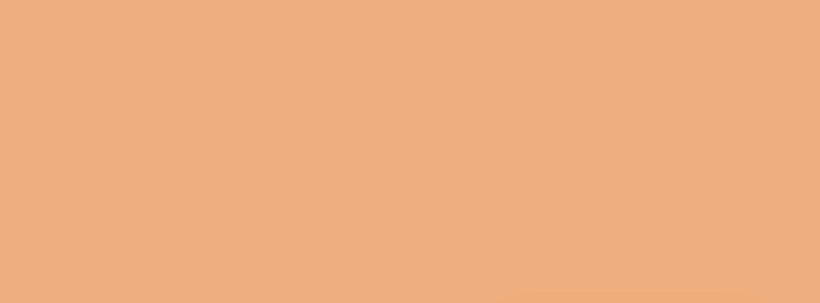
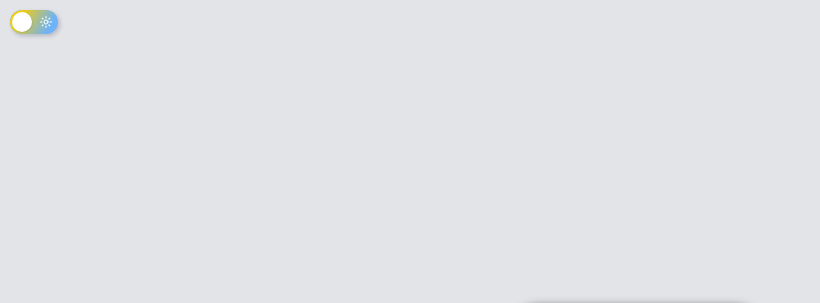
Before and after one commit to Mahmoud-walid/Matrix-Solver, a website with bundled scripts: page index.htm in a window 1280 px wide. Shown: the top 303 px of the page, without its empty margins (0-820 px from the left). Built offline with nearby package versions, Linux system fonts and the light colour scheme.

Commit message:
add dark mode button

```diff
--- a/index.htm
+++ b/index.htm
@@ -6,6 +6,7 @@
   <meta name="viewport" content="width=device-width, initial-scale=1.0" />
   <title>matrixSolver</title>
   <link rel="stylesheet" href="./src/css/style.css" />
+  <link rel="stylesheet" href="./src/css/darkButton.css">
   <script type="module" src="./src/js/controller.js"></script>
 </head>
 
--- /dev/null
+++ b/src/css/darkButton.css
@@ -0,0 +1,173 @@
+:root {
+    --hue: 223;
+    --bg: hsl(var(--hue), 10%, 90%);
+    --fg: hsl(var(--hue), 10%, 10%);
+    --primary: hsl(var(--hue), 90%, 50%);
+    --trans-dur: 0.3s;
+    --trans-timing: cubic-bezier(0.76, 0.05, 0.24, 0.95);
+    --trans-timing-in: cubic-bezier(0.76, 0.05, 0.86, 0.06);
+    --trans-timing-out: cubic-bezier(0.05, 0.76, 0.06, 0.86);
+}
+
+body,
+input {
+    color: var(--fg);
+    font: 1em/1.5 sans-serif;
+}
+
+body {
+    background-color: var(--bg);
+    transition:
+        background-color var(--trans-dur),
+        color var(--trans-dur);
+}
+
+body:has(.switch__input:checked) {
+    background-color: var(--fg);
+    color: var(--bg);
+}
+
+.App {
+    background-color: var(--fg);
+    color: var(--bg);
+    transition:
+        background-color var(--trans-dur),
+        color var(--trans-dur),
+        box-shadow var(--trans-dur);
+    box-shadow: -3px 3px 10px 2px rgb(81, 81, 81);
+}
+
+body:has(.switch__input:checked) .App {
+    background-color: var(--bg);
+    color: var(--fg);
+    box-shadow: -3px 3px 10px 2px rgb(174, 174, 174);
+}
+
+.switch {
+    margin: 10px;
+    position: relative;
+    display: table-caption;
+}
+
+.switch__icon {
+    position: absolute;
+    top: 0.375em;
+    right: 0.375em;
+    width: 0.75em;
+    height: 0.75em;
+    transition:
+        opacity calc(var(--trans-dur) / 2),
+        transform calc(var(--trans-dur) / 2);
+}
+
+.switch__icon polyline {
+    transition: stroke-dashoffset calc(var(--trans-dur) / 2);
+}
+
+.switch__icon--light,
+.switch__icon--light polyline {
+    transition-delay: calc(var(--trans-dur) / 2);
+    transition-timing-function: var(--trans-timing-out);
+}
+
+.switch__icon--dark {
+    opacity: 0;
+    transform: translateX(-0.75em) rotate(30deg) scale(0.75);
+    transition-timing-function: var(--trans-timing-in);
+}
+
+.switch__input {
+    background-color: hsl(210, 90%, 70%);
+    border-radius: 0.75em;
+    box-shadow:
+        0 0 0 0.125em hsla(var(--hue), 90%, 50%, 0),
+        0.125em 0.125em 0.25em hsla(var(--hue), 90%, 10%, 0.2);
+    outline: transparent;
+    position: relative;
+    width: 3em;
+    height: 1.5em;
+    -webkit-appearance: none;
+    appearance: none;
+    -webkit-tap-highlight-color: transparent;
+    transition:
+        background-color var(--trans-dur) var(--trans-timing),
+        box-shadow 0.15s linear;
+}
+
+.switch__input:focus-visible {
+    box-shadow:
+        0 0 0 0.125em hsl(var(--hue), 90%, 50%),
+        0.125em 0.125em 0.25em hsla(var(--hue), 90%, 10%, 0.2);
+}
+
+.switch__input:before,
+.switch__input:after {
+    content: "";
+    display: block;
+    position: absolute;
+}
+
+.switch__input:before {
+    background-color: hsl(50, 90%, 50%);
+    border-radius: inherit;
+    mask-image: linear-gradient(120deg, hsl(0, 0%, 0%) 20%, hsla(0, 0%, 0%, 0) 80%);
+    -webkit-mask-image: linear-gradient(120deg, hsl(0, 0%, 0%) 20%, hsla(0, 0%, 0%, 0) 80%);
+    inset: 0;
+    transition: background-color var(--trans-dur) var(--trans-timing);
+}
+
+.switch__input:after {
+    background-color: hsl(0, 0%, 100%);
+    border-radius: 50%;
+    box-shadow: 0.05em 0.05em 0.05em hsla(var(--hue), 90%, 10%, 0.1);
+    top: 0.125em;
+    left: 0.125em;
+    width: 1.25em;
+    height: 1.25em;
+    transition:
+        background-color var(--trans-dur) var(--trans-timing),
+        transform var(--trans-dur) var(--trans-timing);
+    z-index: 1;
+}
+
+.switch__input:checked {
+    background-color: h1l(190, 10%, 40%);
+}
+
+.switch__input:checked:before {
+    background-color: hsl(220, 90%, 40%);
+}
+
+.switch__input:checked:after {
+    background-color: hsl(0, 0%, 0%);
+    transform: translateX(1.5em);
+}
+
+.switch__input:checked~.switch__icon--light,
+.switch__input:checked~.switch__icon--light polyline {
+    transition-delay: 0s;
+    transition-timing-function: var(--trans-timing-in);
+}
+
+.switch__input:checked~.switch__icon--light {
+    opacity: 0;
+    transform: translateX(-0.75em) rotate(-30deg) scale(0.75);
+}
+
+.switch__input:checked~.switch__icon--light polyline {
+    stroke-dashoffset: 1.5;
+}
+
+.switch__input:checked~.switch__icon--dark {
+    opacity: 1;
+    transform: translateX(-1.5em);
+    transition-delay: calc(var(--trans-dur) / 2);
+    transition-timing-function: var(--trans-timing-out);
+}
+
+.switch__sr {
+    overflow: hidden;
+    position: absolute;
+    width: 1px;
+    height: 1px;
+}
--- a/src/css/style.css
+++ b/src/css/style.css
@@ -5,7 +5,6 @@
 }
 
 body {
-    background-color: rgb(239, 174, 125);
     position: relative;
     height: 100vh;
 }
@@ -19,13 +18,11 @@ h1 {
 }
 
 input[type="text"] {
-    background-color: wheat;
+    background-color: rgb(234, 234, 234);
 }
 
 .App {
-    background-color: rgb(208, 139, 105);
     border-radius: 10%;
-    box-shadow: -10px 20px 30px 5px rgb(255, 158, 84);
     position: absolute;
     transform: translate(-50%, -50%);
     top: 50%;
--- a/src/js/controller.js
+++ b/src/js/controller.js
@@ -4,6 +4,7 @@ import view from "./view/view.js";
 import { NUM_ROWS } from "./config.js";
 
 const init = function () {
+  view.darkButtonInsert()
   model.generateMarkupInputs(2, 4);
   model.addElementsToMatrix();
   view.userInputsHandler();
--- a/src/js/helpers.js
+++ b/src/js/helpers.js
@@ -1,3 +1,4 @@
+export const app = document.querySelector(".App");
 export const userInputsUl = document.querySelector(".App .userInputs ul");
 export const numMatInputs = document.querySelector(".inputNumRows");
 export const numMatInputsCols = document.querySelector(".inputNumCols");
--- /dev/null
+++ b/src/js/view/darkButtonView.js
@@ -0,0 +1,89 @@
+{
+  /* <label class="switch">
+    <input class="switch__input" type="checkbox" role="switch">
+    <svg class="switch__icon switch__icon--light" viewBox="0 0 12 12" width="12px" height="12px" aria-hidden="true">
+        <g fill="none" stroke="#fff" stroke-width="1" stroke-linecap="round">
+            <circle cx="6" cy="6" r="2" />
+            <g stroke-dasharray="1.5 1.5">
+                <polyline points="6 10,6 11.5" transform="rotate(0,6,6)" />
+                <polyline points="6 10,6 11.5" transform="rotate(45,6,6)" />
+                <polyline points="6 10,6 11.5" transform="rotate(90,6,6)" />
+                <polyline points="6 10,6 11.5" transform="rotate(135,6,6)" />
+                <polyline points="6 10,6 11.5" transform="rotate(180,6,6)" />
+                <polyline points="6 10,6 11.5" transform="rotate(225,6,6)" />
+                <polyline points="6 10,6 11.5" transform="rotate(270,6,6)" />
+                <polyline points="6 10,6 11.5" transform="rotate(315,6,6)" />
+            </g>
+        </g>
+    </svg>
+    <svg class="switch__icon switch__icon--dark" viewBox="0 0 12 12" width="12px" height="12px" aria-hidden="true">
+        <g fill="none" stroke="#fff" stroke-width="1" stroke-linejoin="round" transform="rotate(-45,6,6)">
+            <path d="m9,10c-2.209,0-4-1.791-4-4s1.791-4,4-4c.304,0,.598.041.883.105-.995-.992-2.367-1.605-3.883-1.605C2.962.5.5,2.962.5,6s2.462,5.5,5.5,5.5c1.516,0,2.888-.613,3.883-1.605-.285.064-.578.105-.883.105Z"/>
+        </g>
+    </svg>
+    <span class="switch__sr">Dark Mode</span>
+</label> */
+}
+
+
+
+const switchContainer = document.createElement("label");
+switchContainer.classList.add("switch");
+
+const switchInput = document.createElement("input");
+switchInput.classList.add("switch__input");
+switchInput.setAttribute("type", "checkbox");
+switchInput.setAttribute("role", "switch");
+
+const lightModeIcon = document.createElementNS(
+  "http://www.w3.org/2000/svg",
+  "svg"
+);
+lightModeIcon.classList.add("switch__icon", "switch__icon--light");
+lightModeIcon.setAttribute("viewBox", "0 0 12 12");
+lightModeIcon.setAttribute("width", "12px");
+lightModeIcon.setAttribute("height", "12px");
+lightModeIcon.setAttribute("aria-hidden", "true");
+
+lightModeIcon.innerHTML = `
+    <g fill="none" stroke="#fff" stroke-width="1" stroke-linecap="round">
+        <circle cx="6" cy="6" r="2" />
+        <g stroke-dasharray="1.5 1.5">
+            <polyline points="6 10,6 11.5" transform="rotate(0,6,6)" />
+            <polyline points="6 10,6 11.5" transform="rotate(45,6,6)" />
+            <polyline points="6 10,6 11.5" transform="rotate(90,6,6)" />
+            <polyline points="6 10,6 11.5" transform="rotate(135,6,6)" />
+            <polyline points="6 10,6 11.5" transform="rotate(180,6,6)" />
+            <polyline points="6 10,6 11.5" transform="rotate(225,6,6)" />
+            <polyline points="6 10,6 11.5" transform="rotate(270,6,6)" />
+            <polyline points="6 10,6 11.5" transform="rotate(315,6,6)" />
+        </g>
+    </g>
+`;
+
+const darkModeIcon = document.createElementNS(
+  "http://www.w3.org/2000/svg",
+  "svg"
+);
+darkModeIcon.classList.add("switch__icon", "switch__icon--dark");
+darkModeIcon.setAttribute("viewBox", "0 0 12 12");
+darkModeIcon.setAttribute("width", "12px");
+darkModeIcon.setAttribute("height", "12px");
+darkModeIcon.setAttribute("aria-hidden", "true");
+
+darkModeIcon.innerHTML = `
+    <g fill="none" stroke="#fff" stroke-width="1" stroke-linejoin="round" transform="rotate(-45,6,6)">
+        <path d="m9,10c-2.209,0-4-1.791-4-4s1.791-4,4-4c.304,0,.598.041,.883,.105-.995-.992-2.367-1.605-3.883-1.605C2.962,.5,.5,2.962,.5,6s2.462,5.5,5.5,5.5c1.516,0,2.888-.613,3.883-1.605-.285,.064-.578,.105-.883,.105Z"/>
+    </g>
+`;
+
+const switchLabel = document.createElement("span");
+switchLabel.classList.add("switch__sr");
+switchLabel.textContent = "Dark Mode";
+
+switchContainer.appendChild(switchInput);
+switchContainer.appendChild(lightModeIcon);
+switchContainer.appendChild(darkModeIcon);
+switchContainer.appendChild(switchLabel);
+
+export default switchContainer;
--- a/src/js/view/view.js
+++ b/src/js/view/view.js
@@ -1,5 +1,6 @@
 import model from "../model/model.js";
-import { userInputsUl, numMatInputs, numMatInputsCols } from "../helpers.js";
+import switchContainer from "./darkButtonView.js";
+import { userInputsUl, numMatInputs, numMatInputsCols, app } from "../helpers.js";
 import { NUM_ROWS, NUM_COLS } from "../config.js";
 import solveMatrix from "../model/modelMatrixSolver.js";
 
@@ -61,4 +62,8 @@ view.prototype.numMatInputsHandler = function () {
   );
 };
 
+view.prototype.darkButtonInsert = function () {
+  app.insertAdjacentElement("beforebegin", switchContainer)
+}
+
 export default new view();
```
Also changed, not shown: src/js/model/modelMatrixSolver.js (+5 -4 lines).
